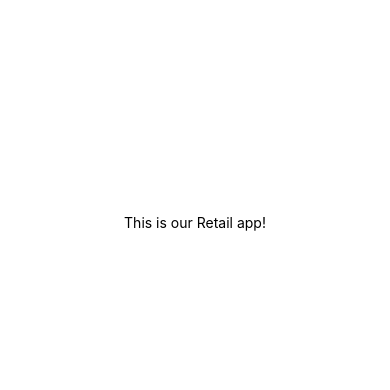
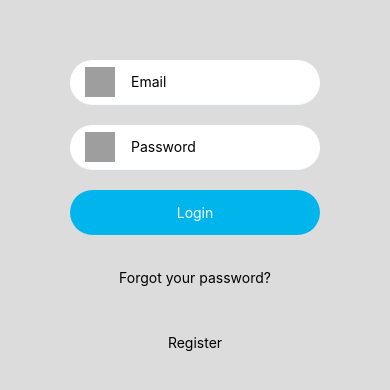
Before and after one commit to ShravanKumarASdev/RetailApp, a React Native app in the folder Retail-App/: screen / in a window 390 px wide. Shown: the part 200-590 px from the top of the page. Built offline with nearby package versions, Linux system fonts and the light colour scheme; grey boxes are pictures that could not be loaded.

Commit message:
Login UI

```diff
--- a/Retail-App/App.tsx
+++ b/Retail-App/App.tsx
@@ -1,19 +1,117 @@
-import React from 'react';
-import { StyleSheet, Text, View } from 'react-native';
+import React,{ Component }from 'react';
+import {
+  StyleSheet,
+  Text,
+  View,
+  TextInput,
+  Button,
+  TouchableHighlight,
+  Image,
+  Alert
+} from 'react-native';
 
-export default function App() {
-  return (
-    <View style={styles.container}>
-      <Text>This is our Retail app!</Text>
-    </View>
-  );
+// export default function App() {
+//   return (
+//     <View style={styles.container}>
+//       <Text>This is our Ratail app!</Text>
+//     </View>
+//   );
+// }
+
+export default class LoginView extends Component {
+
+  constructor(props) {
+    super(props);
+    this.state = {
+      email   : '',
+      password: '',
+    }
+  }
+  onClickListener = (viewId) => {
+    Alert.alert("Alert", "Button pressed "+viewId);
+  }
+
+  render() {
+    return (
+      <View style={styles.container}>
+        <View style={styles.inputContainer}>
+          <Image style={styles.inputIcon} source={{uri: 'https://png.icons8.com/message/ultraviolet/50/3498db'}}/>
+          <TextInput style={styles.inputs}
+              placeholder="Email"
+              keyboardType="email-address"
+              underlineColorAndroid='transparent'
+              onChangeText={(email) => {this.setState({email}),()=>{console.log('mona'+this.state['email'])}}}/>
+        </View>
+
+        <View style={styles.inputContainer}>
+          <Image style={styles.inputIcon} source={{uri: 'https://png.icons8.com/key-2/ultraviolet/50/3498db'}}/>
+          <TextInput style={styles.inputs}
+              placeholder="Password"
+              secureTextEntry={true}
+              underlineColorAndroid='transparent'
+              onChangeText={(password) => this.setState({password})}/>
+        </View>
+
+        <TouchableHighlight style={[styles.buttonContainer, styles.loginButton]} onPress={() =>{ console.log(this.state['email']);this.onClickListener('login')}}>
+          <Text style={styles.loginText}>Login</Text>
+        </TouchableHighlight>
+
+        <TouchableHighlight style={styles.buttonContainer} onPress={() => this.onClickListener('restore_password')}>
+            <Text>Forgot your password?</Text>
+        </TouchableHighlight>
+
+        <TouchableHighlight style={styles.buttonContainer} onPress={() => this.onClickListener('register')}>
+            <Text>Register</Text>
+        </TouchableHighlight>
+      </View>
+    );
+  }
 }
+
 
 const styles = StyleSheet.create({
   container: {
     flex: 1,
-    backgroundColor: '#fff',
+    justifyContent: 'center',
     alignItems: 'center',
+    backgroundColor: '#DCDCDC',
+  },
+  inputContainer: {
+      borderBottomColor: '#F5FCFF',
+      backgroundColor: '#FFFFFF',
+      borderRadius:30,
+      borderBottomWidth: 1,
+      width:250,
+      height:45,
+      marginBottom:20,
+      flexDirection: 'row',
+      alignItems:'center'
+  },
+  inputs:{
+      height:45,
+      marginLeft:16,
+      borderBottomColor: '#FFFFFF',
+      flex:1,
+  },
+  inputIcon:{
+    width:30,
+    height:30,
+    marginLeft:15,
+    justifyContent: 'center'
+  },
+  buttonContainer: {
+    height:45,
+    flexDirection: 'row',
     justifyContent: 'center',
+    alignItems: 'center',
+    marginBottom:20,
+    width:250,
+    borderRadius:30,
   },
+  loginButton: {
+    backgroundColor: "#00b5ec",
+  },
+  loginText: {
+    color: 'white',
+  }
 });
```
